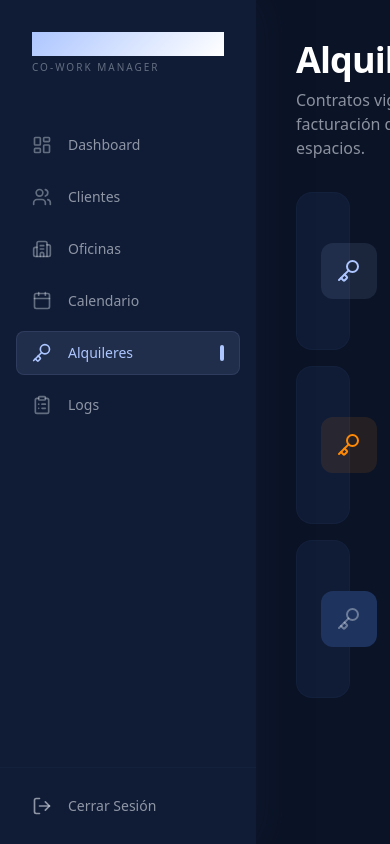
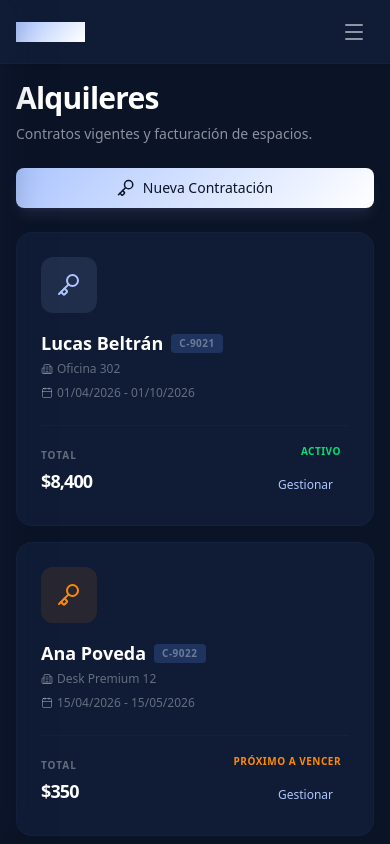
Before and after one commit to icabrera29/cowork-admin, a Next.js app: page /rentals in a window 390 px wide. Shown: the top 844 px of the page. Built offline with nearby package versions, Linux system fonts and the light colour scheme.

Commit message:
Responsive styles

```diff
--- a/src/app/(dashboard)/layout.tsx
+++ b/src/app/(dashboard)/layout.tsx
@@ -8,7 +8,7 @@ export default function DashboardLayout({
   return (
     <div className="flex min-h-screen">
       <Sidebar />
-      <main className="flex-1 ml-64 min-h-screen overflow-y-auto">
+      <main className="flex-1 md:ml-64 min-h-screen overflow-y-auto pt-16 md:pt-0">
         {children}
       </main>
     </div>
--- a/src/app/(dashboard)/offices/page.tsx
+++ b/src/app/(dashboard)/offices/page.tsx
@@ -11,13 +11,13 @@ const offices = [
 
 export default function OfficesPage() {
   return (
-    <div className="p-10 max-w-7xl mx-auto space-y-8">
-      <header className="flex items-end justify-between">
+    <div className="p-4 md:p-10 max-w-7xl mx-auto space-y-6 md:space-y-8">
+      <header className="flex flex-col md:flex-row items-start md:items-end justify-between gap-4">
         <div>
-          <h2 className="text-4xl font-bold tracking-tight text-white mb-2">Oficinas</h2>
-          <p className="text-nordic-on-bg/60">Gestiona los espacios físicos y su disponibilidad.</p>
+          <h2 className="text-3xl md:text-4xl font-bold tracking-tight text-white mb-2">Oficinas</h2>
+          <p className="text-sm md:text-base text-nordic-on-bg/60">Gestiona los espacios físicos y su disponibilidad.</p>
         </div>
-        <Button>
+        <Button className="w-full md:w-auto">
           <Plus size={18} className="mr-2" />
           Nuevo Espacio
         </Button>
--- a/src/app/(dashboard)/page.tsx
+++ b/src/app/(dashboard)/page.tsx
@@ -26,23 +26,23 @@ const recentActivity = [
 
 export default function Dashboard() {
   return (
-    <div className="p-10 max-w-7xl mx-auto space-y-12">
+    <div className="p-4 md:p-10 max-w-7xl mx-auto space-y-8 md:space-y-12">
       {/* Header */}
-      <header className="flex items-end justify-between">
+      <header className="flex flex-col md:flex-row items-start md:items-end justify-between gap-4">
         <div>
-          <h2 className="text-4xl font-bold tracking-tight text-white mb-2">Resumen General</h2>
-          <p className="text-nordic-on-bg/60">Bienvenido de nuevo al panel editorial de Nordic.</p>
+          <h2 className="text-3xl md:text-4xl font-bold tracking-tight text-white mb-2">Resumen General</h2>
+          <p className="text-sm md:text-base text-nordic-on-bg/60">Bienvenido de nuevo al panel editorial de Nordic.</p>
         </div>
-        <div className="flex items-center gap-4">
-          <div className="relative group">
+        <div className="flex flex-col sm:flex-row items-stretch sm:items-center gap-4 w-full md:w-auto">
+          <div className="relative group flex-1">
             <Search className="absolute left-3 top-1/2 -translate-y-1/2 text-nordic-on-bg/40 group-focus-within:text-nordic-primary transition-colors" size={18} />
             <input
               type="text"
               placeholder="Buscar..."
-              className="bg-nordic-surface-high text-sm pl-10 pr-4 py-2.5 rounded-xl border border-nordic-outline-variant/10 focus:outline-none focus:border-nordic-primary/40 transition-all w-64"
+              className="bg-nordic-surface-high text-sm pl-10 pr-4 py-2.5 rounded-xl border border-nordic-outline-variant/10 focus:outline-none focus:border-nordic-primary/40 transition-all w-full md:w-64"
             />
           </div>
-          <Button>Nuevo Alquiler</Button>
+          <Button className="w-full sm:w-auto">Nuevo Alquiler</Button>
         </div>
       </header>
 
--- a/src/app/(dashboard)/rentals/page.tsx
+++ b/src/app/(dashboard)/rentals/page.tsx
@@ -10,13 +10,13 @@ const rentals = [
 
 export default function RentalsPage() {
   return (
-    <div className="p-10 max-w-7xl mx-auto space-y-8">
-      <header className="flex items-end justify-between">
+    <div className="p-4 md:p-10 max-w-7xl mx-auto space-y-6 md:space-y-8">
+      <header className="flex flex-col md:flex-row items-start md:items-end justify-between gap-4">
         <div>
-          <h2 className="text-4xl font-bold tracking-tight text-white mb-2">Alquileres</h2>
-          <p className="text-nordic-on-bg/60">Contratos vigentes y facturación de espacios.</p>
+          <h2 className="text-3xl md:text-4xl font-bold tracking-tight text-white mb-2">Alquileres</h2>
+          <p className="text-sm md:text-base text-nordic-on-bg/60">Contratos vigentes y facturación de espacios.</p>
         </div>
-        <Button>
+        <Button className="w-full md:w-auto mt-2 md:mt-0">
           <Key size={18} className="mr-2" />
           Nueva Contratación
         </Button>
@@ -24,9 +24,9 @@ export default function RentalsPage() {
 
       <div className="space-y-4">
         {rentals.map((rental) => (
-          <Card key={rental.id} variant="low" className="flex items-center justify-between p-6 border border-nordic-outline-variant/10">
-            <div className="flex items-center gap-6">
-              <div className={`p-4 rounded-xl ${
+          <Card key={rental.id} variant="low" className="flex flex-col lg:flex-row lg:items-center justify-between p-4 md:p-6 border border-nordic-outline-variant/10 gap-6 lg:gap-0">
+            <div className="flex flex-col sm:flex-row sm:items-center gap-4 sm:gap-6">
+              <div className={`p-4 rounded-xl self-start sm:self-auto w-fit ${
                 rental.status === "Próximo a vencer" ? "bg-orange-400/10 text-orange-400" :
                 rental.status === "Activo" ? "bg-nordic-primary/10 text-nordic-primary" :
                 "bg-nordic-surface-highest text-nordic-on-bg/40"
@@ -34,23 +34,23 @@ export default function RentalsPage() {
                 <Key size={24} />
               </div>
               <div>
-                <div className="flex items-center gap-2 mb-1">
+                <div className="flex flex-wrap items-center gap-2 mb-1">
                   <h3 className="font-bold text-lg text-white">{rental.client}</h3>
                   <span className="text-[10px] bg-nordic-surface-highest text-nordic-on-bg/40 px-2 py-0.5 rounded uppercase tracking-wider font-bold">
                     {rental.id}
                   </span>
                 </div>
-                <div className="flex items-center gap-4 text-xs text-nordic-on-bg/40">
-                  <span className="flex items-center gap-1"><Building2 size={12} /> {rental.space}</span>
-                  <span className="flex items-center gap-1"><Calendar size={12} /> {rental.start} - {rental.end}</span>
+                <div className="flex flex-col sm:flex-row sm:items-center gap-2 sm:gap-4 text-xs text-nordic-on-bg/40">
+                  <span className="flex items-center gap-1"><Building2 size={12} className="shrink-0" /> {rental.space}</span>
+                  <span className="flex items-center gap-1"><Calendar size={12} className="shrink-0" /> {rental.start} - {rental.end}</span>
                 </div>
               </div>
             </div>
 
-            <div className="flex items-center gap-12">
-              <div className="text-right">
-                <p className="text-[10px] uppercase tracking-widest text-nordic-on-bg/40 font-bold mb-1">Total Contrato</p>
-                <p className="text-xl font-bold text-white uppercase tracking-tighter">{rental.amount}</p>
+            <div className="flex items-center justify-between lg:justify-end w-full lg:w-auto gap-4 md:gap-12 pt-4 lg:pt-0 border-t border-nordic-outline-variant/10 lg:border-t-0">
+              <div className="text-left lg:text-right">
+                <p className="text-[10px] uppercase tracking-widest text-nordic-on-bg/40 font-bold mb-1">Total</p>
+                <p className="text-lg md:text-xl font-bold text-white uppercase tracking-tighter">{rental.amount}</p>
               </div>
               <div className="flex flex-col items-end gap-2">
                 <span className={`text-[10px] font-bold px-2 py-0.5 rounded uppercase tracking-wider ${
--- a/src/app/login/page.tsx
+++ b/src/app/login/page.tsx
@@ -21,7 +21,7 @@ export default function LoginPage() {
       <div className="absolute inset-0 bg-nordic-bg/40 backdrop-blur-[2px]" />
 
       {/* Login Card */}
-      <div className="glass relative w-full max-w-md p-10 rounded-[2rem] border border-white/10 shadow-2xl animate-in fade-in zoom-in duration-700">
+      <div className="glass relative w-full max-w-md p-6 md:p-10 mx-4 md:mx-0 rounded-3xl md:rounded-[2rem] border border-white/10 shadow-2xl animate-in fade-in zoom-in duration-700">
         <div className="text-center mb-10">
           <h1 className="text-3xl font-bold tracking-tighter text-white italic mb-2">NORDIC</h1>
           <p className="text-sm text-white/60 tracking-wider">GESTIÓN DE CO-WORK</p>
--- a/src/components/layout/Sidebar.tsx
+++ b/src/components/layout/Sidebar.tsx
@@ -10,7 +10,9 @@ import {
   Calendar,
   ClipboardList,
   LogOut,
-  Key
+  Key,
+  Menu,
+  X
 } from "lucide-react";
 
 const navItems = [
@@ -25,14 +27,45 @@ const navItems = [
 export default function Sidebar() {
   const pathname = usePathname();
   const [mounted, setMounted] = useState(false);
+  const [isOpen, setIsOpen] = useState(false);
 
   useEffect(() => {
     setMounted(true);
   }, []);
 
+  // Close sidebar on route change on mobile
+  useEffect(() => {
+    setIsOpen(false);
+  }, [pathname]);
+
   return (
-    <aside className="fixed left-0 top-0 h-screen w-64 bg-nordic-surface-low flex flex-col items-stretch pt-8 border-none shadow-nordic-ambient z-50">
-      <div className="px-8 mb-12">
+    <>
+      {/* Mobile Top Bar */}
+      <div className="md:hidden fixed top-0 left-0 right-0 h-16 bg-nordic-surface-low border-b border-nordic-outline-variant/10 shadow-sm z-40 flex items-center justify-between px-4">
+        <div>
+          <h1 className="text-xl font-bold tracking-tighter nordic-gradient bg-clip-text text-transparent italic leading-none">
+            NORDIC
+          </h1>
+        </div>
+        <button
+          onClick={() => setIsOpen(!isOpen)}
+          className="p-2 text-nordic-on-bg/60 hover:text-nordic-primary focus:outline-none"
+        >
+          {isOpen ? <X size={24} /> : <Menu size={24} />}
+        </button>
+      </div>
+
+      {/* Backdrop for mobile */}
+      {isOpen && (
+        <div
+          className="md:hidden fixed inset-0 bg-black/60 backdrop-blur-sm z-40"
+          onClick={() => setIsOpen(false)}
+        />
+      )}
+
+      {/* Sidebar */}
+      <aside className={`fixed left-0 top-0 h-screen w-64 bg-nordic-surface-low flex flex-col items-stretch pt-8 border-r md:border-none border-nordic-outline-variant/10 shadow-nordic-ambient z-50 transition-transform duration-300 ease-in-out ${isOpen ? "translate-x-0" : "-translate-x-full md:translate-x-0"}`}>
+        <div className="px-8 mb-12 hidden md:block">
           <h1 className="text-2xl font-bold tracking-tighter nordic-gradient bg-clip-text text-transparent italic leading-none">
             NORDIC
           </h1>
@@ -40,8 +73,21 @@ export default function Sidebar() {
             Co-Work Manager
           </p>
         </div>
+        <div className="px-8 mt-4 mb-8 md:hidden flex justify-between items-center">
+            <div>
+              <h1 className="text-2xl font-bold tracking-tighter nordic-gradient bg-clip-text text-transparent italic leading-none">
+                  NORDIC
+              </h1>
+              <p className="text-[10px] uppercase tracking-[0.2em] text-nordic-on-bg/40 font-medium mt-1">
+                  Manager
+              </p>
+            </div>
+            <button onClick={() => setIsOpen(false)} className="text-nordic-on-bg/60 p-1">
+                <X size={20} />
+            </button>
+        </div>
 
-      <nav className="flex-1 px-4 space-y-2">
+        <nav className="flex-1 px-4 space-y-2 overflow-y-auto">
           {navItems.map((item) => {
             // Prevent hydration mismatch by checking if mounted
             const isActive = mounted && pathname === item.href;
@@ -77,5 +123,6 @@ export default function Sidebar() {
           </button>
         </div>
       </aside>
+    </>
   );
 }
```
Also changed, not shown: src/app/(dashboard)/calendar/page.tsx (+19 -15 lines), src/app/(dashboard)/clients/page.tsx (+12 -10 lines), src/app/(dashboard)/logs/page.tsx (+10 -8 lines). Lines whose indentation alone changed are shown as unchanged.
